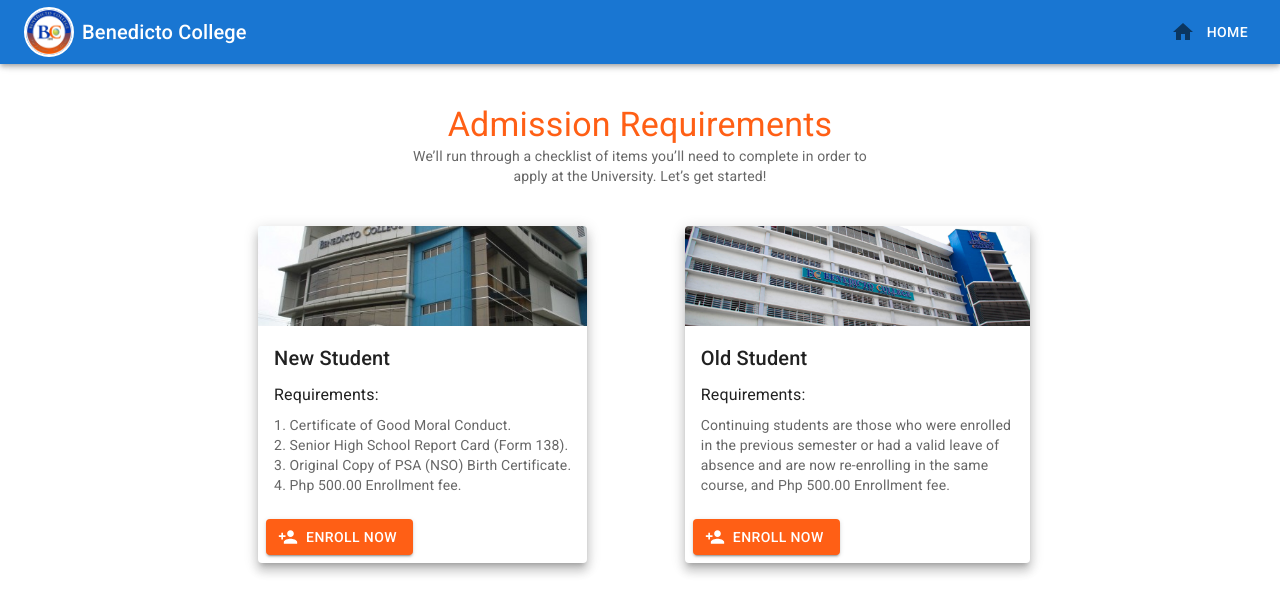
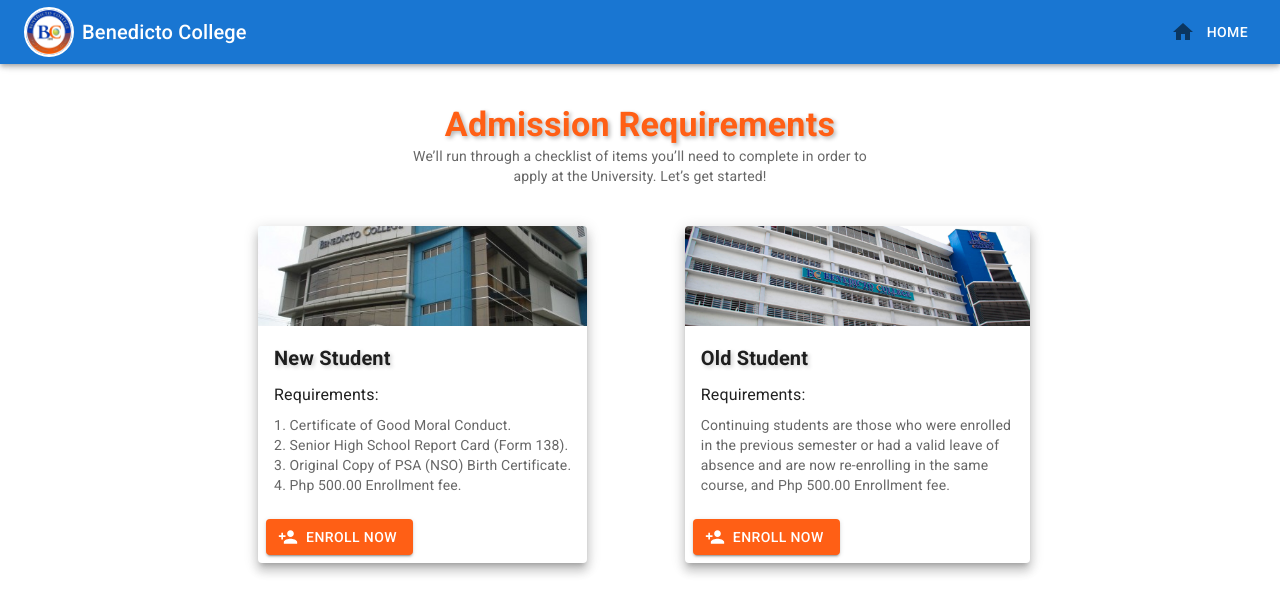
Before and after one commit to npcnon/UIUXPublic-Cebu-City-Campus, a React (Vite) app: page /EnrollmentPage in a window 1280 px wide. Shown: the top 614 px of the page. Built offline with nearby package versions, Linux system fonts and the light colour scheme.

Commit message:
Adding shadow in text

```diff
--- a/src/Pages/Home/components/AppAppbar.tsx
+++ b/src/Pages/Home/components/AppAppbar.tsx
@@ -62,7 +62,7 @@
   const drawer = (
     <Box onClick={handleDrawerToggle} sx={{ textAlign: "center" }}>
       <Typography variant="h6" sx={{ my: 2 }}>
-        BC LOGO
+        Benedicto College
       </Typography>
       <List>
         {navItems.map((item) => (
--- a/src/Pages/Home/components/EnrollmentPage.tsx
+++ b/src/Pages/Home/components/EnrollmentPage.tsx
@@ -162,6 +162,8 @@
           flexGrow: 1,
           mt: 5,
           color: "#FF5F15",
+          fontWeight: "bold",
+          textShadow: "2px 2px 4px rgba(0, 0, 0, 0.3)",
           display: { xs: "block", sm: "block" },
         }}
       >
@@ -199,7 +201,15 @@
                   alt="school"
                 />
                 <CardContent>
-                  <Typography gutterBottom variant="h6" component="div">
+                  <Typography
+                    gutterBottom
+                    variant="h6"
+                    component="div"
+                    sx={{
+                      fontWeight: "bold",
+                      textShadow: "2px 2px 4px rgba(0, 0, 0, 0.2)",
+                    }}
+                  >
                     New Student
                   </Typography>
                   <Typography gutterBottom variant="subtitle1" component="div">
@@ -252,7 +262,15 @@
                   alt="school"
                 />
                 <CardContent>
-                  <Typography gutterBottom variant="h6" component="div">
+                  <Typography
+                    gutterBottom
+                    variant="h6"
+                    component="div"
+                    sx={{
+                      fontWeight: "bold",
+                      textShadow: "2px 2px 4px rgba(0, 0, 0, 0.2)",
+                    }}
+                  >
                     Old Student
                   </Typography>
                   <Typography gutterBottom variant="subtitle1" component="div">
--- a/src/Pages/Home/components/Hero.tsx
+++ b/src/Pages/Home/components/Hero.tsx
@@ -62,7 +62,12 @@
             color="text.secondary"
             variant="h2"
             mb={2}
-            sx={{ alignSelf: "center", width: { sm: "100%", md: "80%" } }}
+            sx={{
+              alignSelf: "center",
+              fontWeight: "bold",
+              textShadow: "2px 2px 4px rgba(0, 0, 0, 0.3)",
+              width: { sm: "100%", md: "80%" },
+            }}
           >
             ONLINE ENROLLMENT IS NOW OPEN!
           </Typography>
@@ -137,6 +142,10 @@
             variant="subtitle1"
             component="h2"
             textAlign="center"
+            sx={{
+              fontWeight: "bold",
+              textShadow: "2px 2px 4px rgba(0, 0, 0, 0.3)",
+            }}
           >
             Select School Campus
           </Typography>
@@ -169,7 +178,11 @@
                       alt="school"
                     />
                     <CardContent>
-                      <Typography variant="body2" color="text.secondary">
+                      <Typography
+                        variant="body2"
+                        color="text.secondary"
+                        sx={{ fontWeight: "bold" }}
+                      >
                         Benedicto College Mandaue Campus
                       </Typography>
                     </CardContent>
@@ -190,7 +203,7 @@
                 alignItems: "center",
               }}
             >
-              <Link to="/Sign-in" style={{ textDecoration: "none" }}>
+              <Link to="/EnrollmentPage" style={{ textDecoration: "none" }}>
                 <Card sx={{ maxWidth: 345, boxShadow: 8 }}>
                   <CardActionArea>
                     <CardMedia
@@ -200,7 +213,11 @@
                       alt="school"
                     />
                     <CardContent>
-                      <Typography variant="body2" color="text.secondary">
+                      <Typography
+                        variant="body2"
+                        color="text.secondary"
+                        sx={{ fontWeight: "bold" }}
+                      >
                         Benedicto College Cebu Campus
                       </Typography>
                     </CardContent>
```
